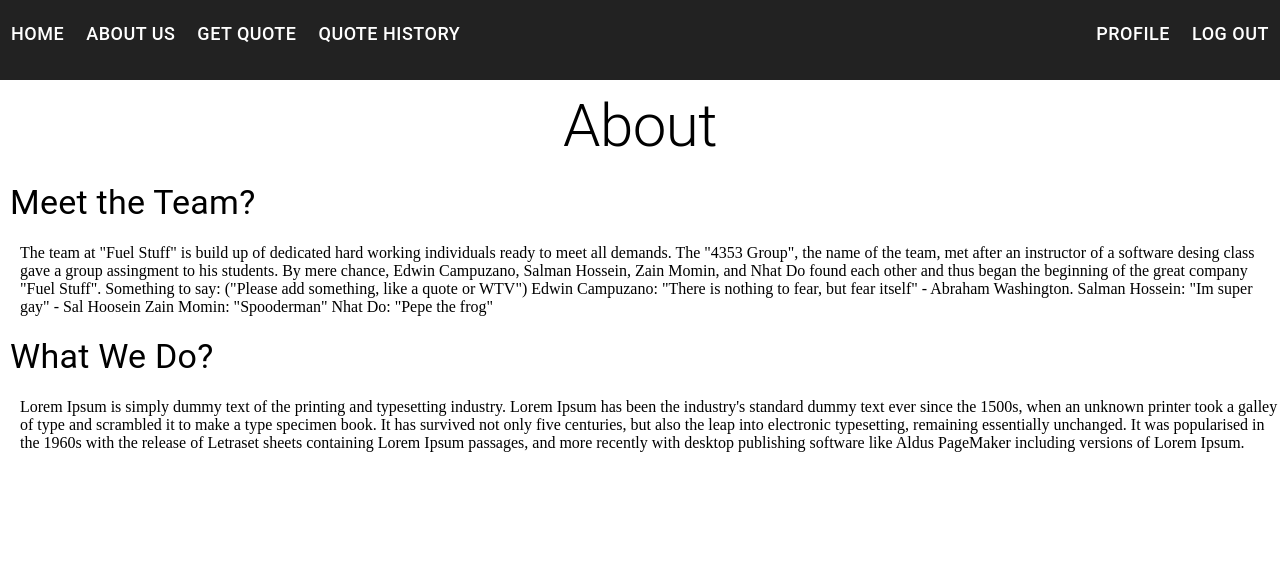
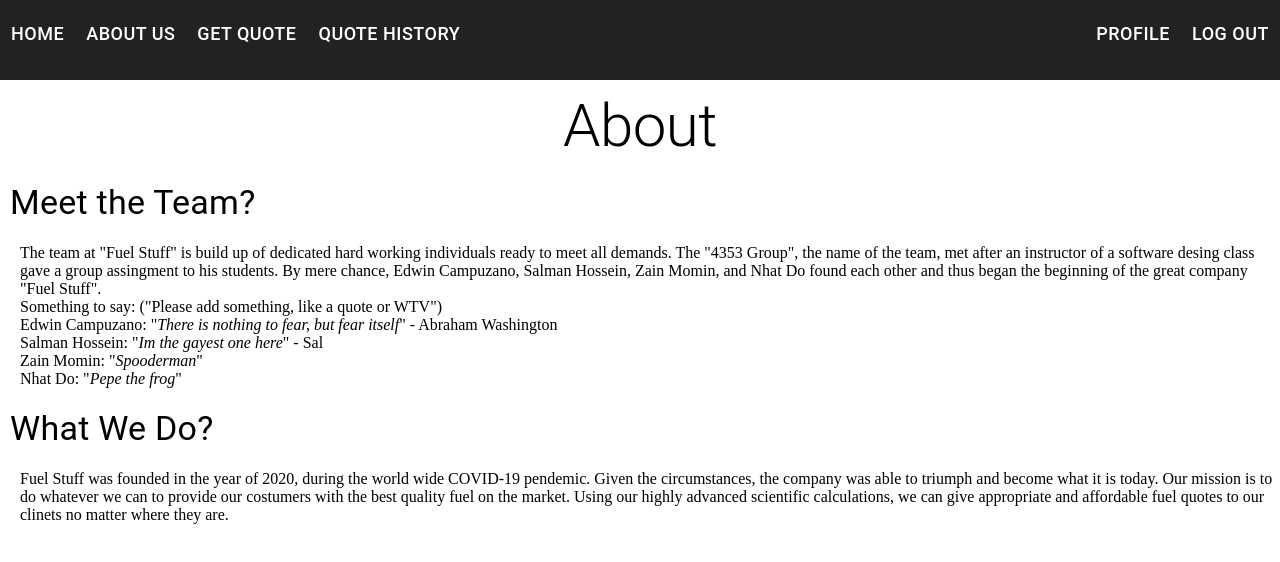
Before and after one commit to salmanhoosein/groupproject, a React (Create React App) app in the folder Assignment2-Frontend/: page /app/about in a window 1280 px wide. Shown: the top 562 px of the page. Built offline with nearby package versions, Linux system fonts and the light colour scheme.

Commit message:
What we do

```diff
--- a/Assignment2-Frontend/src/views/About/About.js
+++ b/Assignment2-Frontend/src/views/About/About.js
@@ -45,12 +45,18 @@ function AboutPage() {
           individuals ready to meet all demands. The "4353 Group", the name of
           the team, met after an instructor of a software desing class gave a
           group assingment to his students. By mere chance, Edwin Campuzano,
-          Salman Hossein, Zain Momin, and Nhat Do found each other and thus began the beginning of the great company "Fuel Stuff".
+          Salman Hossein, Zain Momin, and Nhat Do found each other and thus
+          began the beginning of the great company "Fuel Stuff".
+          <br></br>
           Something to say: ("Please add something, like a quote or WTV")
-          Edwin Campuzano: "There is nothing to fear, but fear itself" - Abraham Washington.
-          Salman Hossein: "Im super gay" - Sal Hoosein
-          Zain Momin: "Spooderman"
-          Nhat Do: "Pepe the frog"
+          <br></br>
+          Edwin Campuzano: "<i>There is nothing to fear, but fear itself</i>" - Abraham Washington
+          <br></br>
+          Salman Hossein: "<i>Im the gayest one here</i>" - Sal
+          <br></br>
+          Zain Momin: "<i>Spooderman</i>"
+          <br></br>
+          Nhat Do: "<i>Pepe the frog</i>"
         </p>
       </Grid>
       <Grid
@@ -68,15 +74,8 @@ function AboutPage() {
             paddingLeft: 10,
           }}
         >
-          Lorem Ipsum is simply dummy text of the printing and typesetting
-          industry. Lorem Ipsum has been the industry's standard dummy text ever
-          since the 1500s, when an unknown printer took a galley of type and
-          scrambled it to make a type specimen book. It has survived not only
-          five centuries, but also the leap into electronic typesetting,
-          remaining essentially unchanged. It was popularised in the 1960s with
-          the release of Letraset sheets containing Lorem Ipsum passages, and
-          more recently with desktop publishing software like Aldus PageMaker
-          including versions of Lorem Ipsum.
+          Fuel Stuff was founded in the year of 2020, during the world wide
+          COVID-19 pendemic. Given the circumstances, the company was able to triumph and become what it is today. Our mission is to do whatever we can to provide our costumers with the best quality fuel on the market. Using our highly advanced scientific calculations, we can give appropriate and affordable fuel quotes to our clinets no matter where they are.
         </p>
       </Grid>
     </Grid>
```
